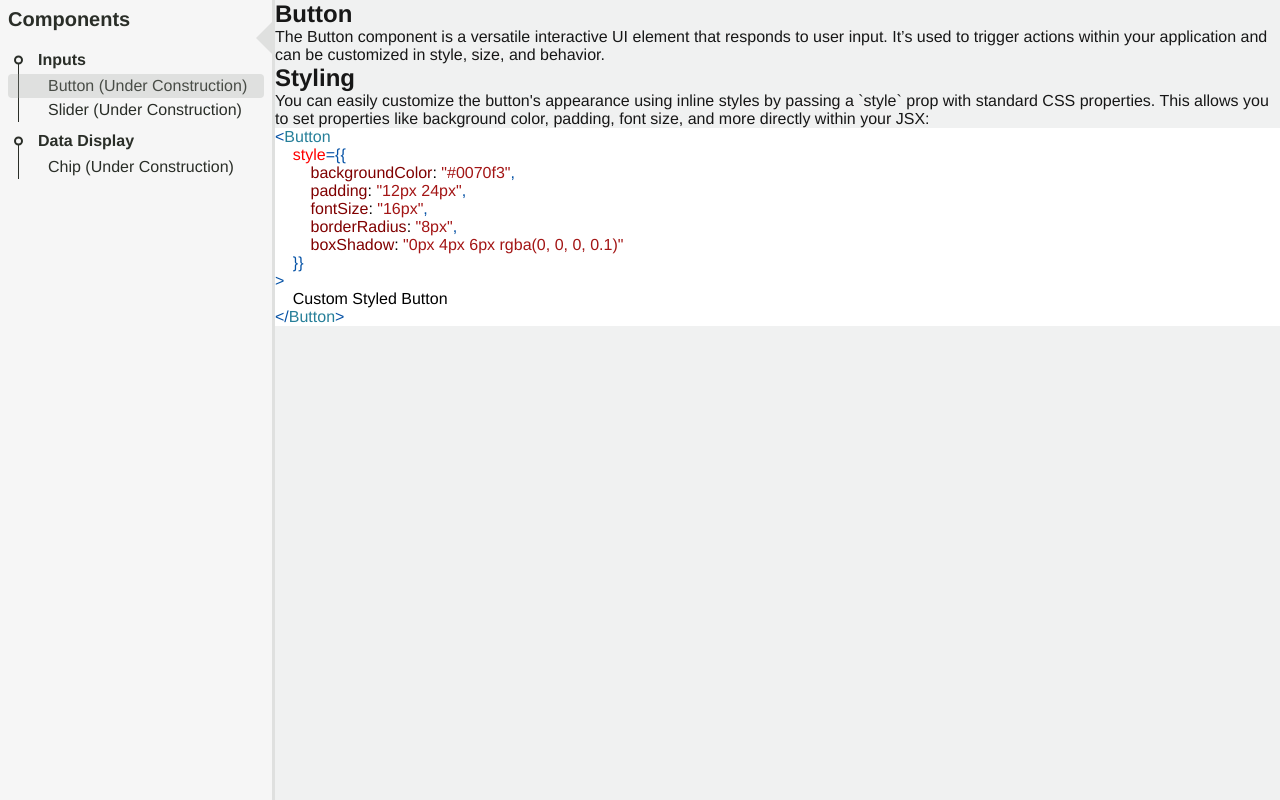
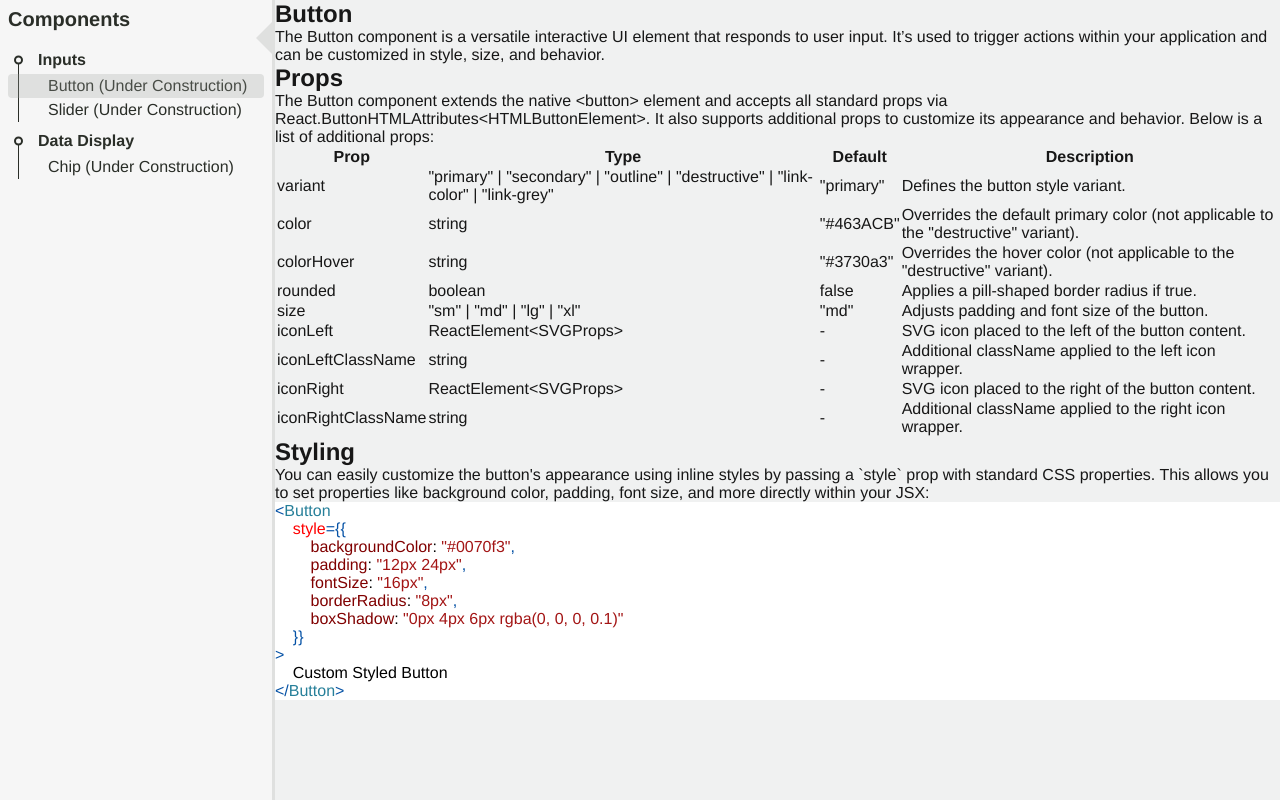
Before and after one commit to jalbe0076/component_kit, a Next.js app: page /button in a window 1280 px wide. Built offline with nearby package versions, Linux system fonts and the light colour scheme.

Commit message:
Add prop table

```diff
--- a/src/app/button/page.tsx
+++ b/src/app/button/page.tsx
@@ -21,9 +21,146 @@ export default function ButtonDocs() {
       <section>
         <h1>Button</h1>
         <p>
-        The Button component is a versatile interactive UI element that responds to user input.
-        It’s used to trigger actions within your application and can be customized in style, size, and behavior.
+          The Button component is a versatile interactive UI element that
+          responds to user input. It’s used to trigger actions within your
+          application and can be customized in style, size, and behavior.
         </p>
+      </section>
+      <section>
+        <h2>Props</h2>
+        <p>
+          The Button component extends the native <code>&lt;button&gt;</code>{" "}
+          element and accepts all standard props via{" "}
+          <code>React.ButtonHTMLAttributes&lt;HTMLButtonElement&gt;</code>. It
+          also supports additional props to customize its appearance and
+          behavior. Below is a list of additional props:
+        </p>
+
+        <div>
+          <table>
+            <thead>
+              <tr>
+                <th>Prop</th>
+                <th>Type</th>
+                <th>Default</th>
+                <th>Description</th>
+              </tr>
+            </thead>
+            <tbody>
+              <tr>
+                <td>
+                  <code>variant</code>
+                </td>
+                <td>
+                  <code>
+                    "primary" | "secondary" | "outline" | "destructive" |
+                    "link-color" | "link-grey"
+                  </code>
+                </td>
+                <td>
+                  <code>"primary"</code>
+                </td>
+                <td>Defines the button style variant.</td>
+              </tr>
+              <tr>
+                <td>
+                  <code>color</code>
+                </td>
+                <td>
+                  <code>string</code>
+                </td>
+                <td>
+                  <code>"#463ACB"</code>
+                </td>
+                <td>
+                  Overrides the default primary color (not applicable to the
+                  "destructive" variant).
+                </td>
+              </tr>
+              <tr>
+                <td>
+                  <code>colorHover</code>
+                </td>
+                <td>
+                  <code>string</code>
+                </td>
+                <td>
+                  <code>"#3730a3"</code>
+                </td>
+                <td>
+                  Overrides the hover color (not applicable to the "destructive"
+                  variant).
+                </td>
+              </tr>
+              <tr>
+                <td>
+                  <code>rounded</code>
+                </td>
+                <td>
+                  <code>boolean</code>
+                </td>
+                <td>
+                  <code>false</code>
+                </td>
+                <td>
+                  Applies a pill-shaped border radius if <code>true</code>.
+                </td>
+              </tr>
+              <tr>
+                <td>
+                  <code>size</code>
+                </td>
+                <td>
+                  <code>"sm" | "md" | "lg" | "xl"</code>
+                </td>
+                <td>
+                  <code>"md"</code>
+                </td>
+                <td>Adjusts padding and font size of the button.</td>
+              </tr>
+              <tr>
+                <td>
+                  <code>iconLeft</code>
+                </td>
+                <td>
+                  <code>ReactElement&lt;SVGProps&gt;</code>
+                </td>
+                <td>-</td>
+                <td>SVG icon placed to the left of the button content.</td>
+              </tr>
+              <tr>
+                <td>
+                  <code>iconLeftClassName</code>
+                </td>
+                <td>
+                  <code>string</code>
+                </td>
+                <td>-</td>
+                <td>Additional className applied to the left icon wrapper.</td>
+              </tr>
+              <tr>
+                <td>
+                  <code>iconRight</code>
+                </td>
+                <td>
+                  <code>ReactElement&lt;SVGProps&gt;</code>
+                </td>
+                <td>-</td>
+                <td>SVG icon placed to the right of the button content.</td>
+              </tr>
+              <tr>
+                <td>
+                  <code>iconRightClassName</code>
+                </td>
+                <td>
+                  <code>string</code>
+                </td>
+                <td>-</td>
+                <td>Additional className applied to the right icon wrapper.</td>
+              </tr>
+            </tbody>
+          </table>
+        </div>
       </section>
       <section>
         <h2>Styling</h2>
```
